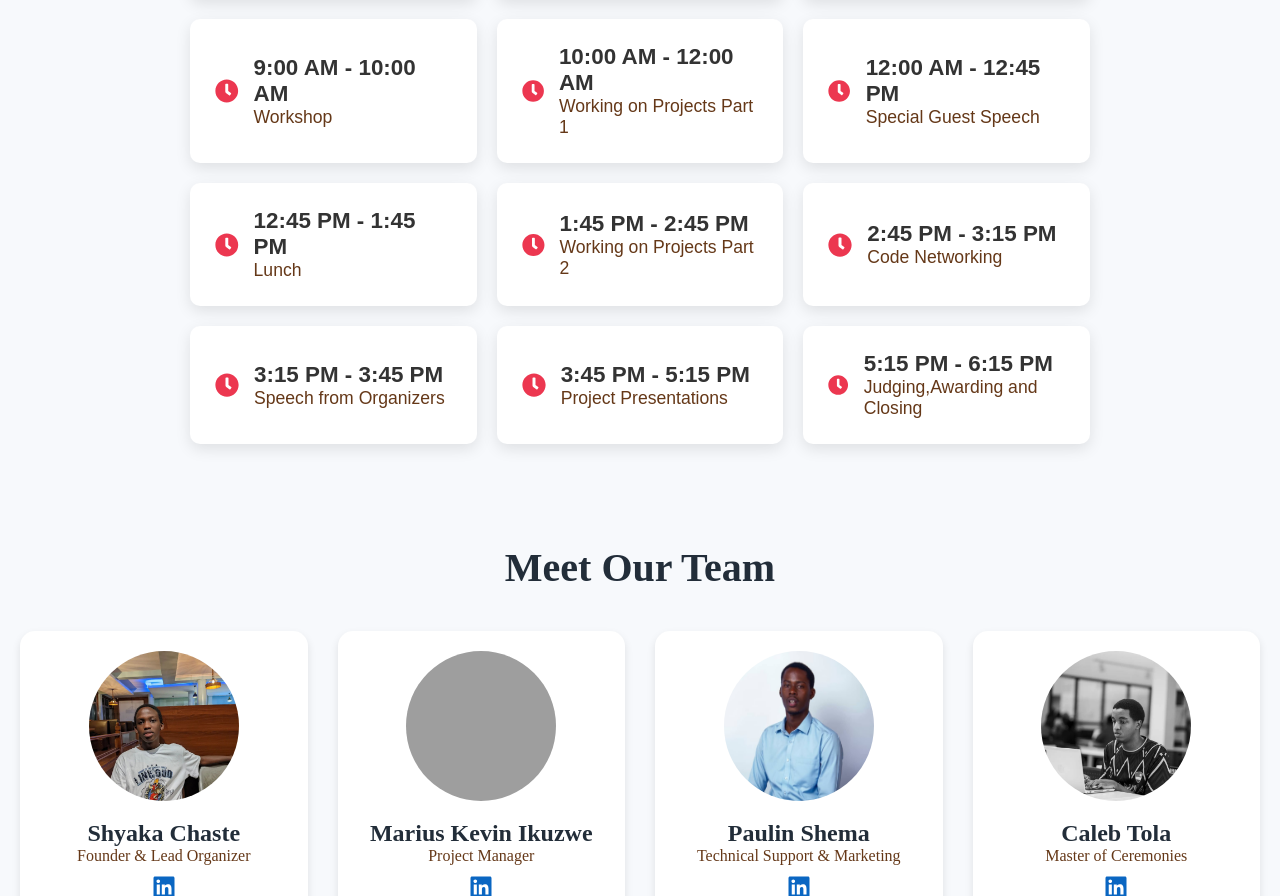
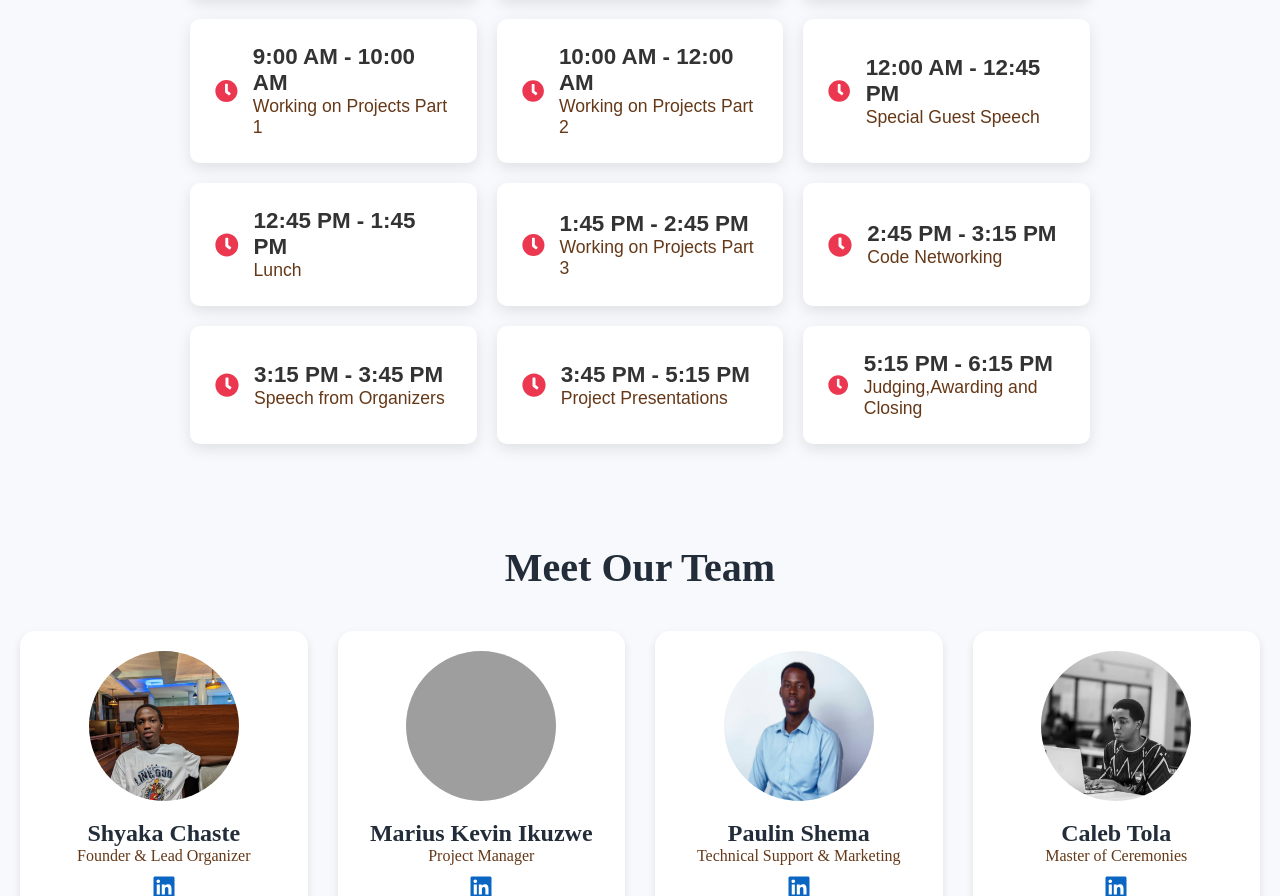
Before and after one commit to shyakachaste/HackNoel, a React (Create React App) app: page / in a window 1280 px wide. Shown: the part 1927-2823 px from the top of the page. Built offline with nearby package versions, Linux system fonts and the light colour scheme; grey boxes are pictures that could not be loaded; a web font is replaced by a local one.

Commit message:
updated schedule

```diff
--- a/src/components/Schedule.js
+++ b/src/components/Schedule.js
@@ -7,11 +7,11 @@ const Schedule = () => {
     { time: '7:15 AM - 8:00 AM', description: 'Doors Open' },
     { time: '8:00 AM - 8:30 AM', description: 'Opening Ceremony' },
     { time: '8:30 AM - 9:00 AM', description: 'Breakfast' },
-    { time: '9:00 AM - 10:00 AM', description: 'Workshop' },
-    { time: '10:00 AM - 12:00 AM', description: 'Working on Projects Part 1' },
+    { time: '9:00 AM - 10:00 AM', description: 'Working on Projects Part 1' },
+    { time: '10:00 AM - 12:00 AM', description: 'Working on Projects Part 2' },
     { time: '12:00 AM - 12:45 PM', description: 'Special Guest Speech' },
     { time: '12:45 PM - 1:45 PM', description: 'Lunch' },
-    { time: '1:45 PM - 2:45 PM', description: 'Working on Projects Part 2' },
+    { time: '1:45 PM - 2:45 PM', description: 'Working on Projects Part 3' },
     { time: '2:45 PM - 3:15 PM', description: 'Code Networking' },
     { time: '3:15 PM - 3:45 PM', description: 'Speech from Organizers' },
     { time: '3:45 PM - 5:15 PM', description: 'Project Presentations' },
```
